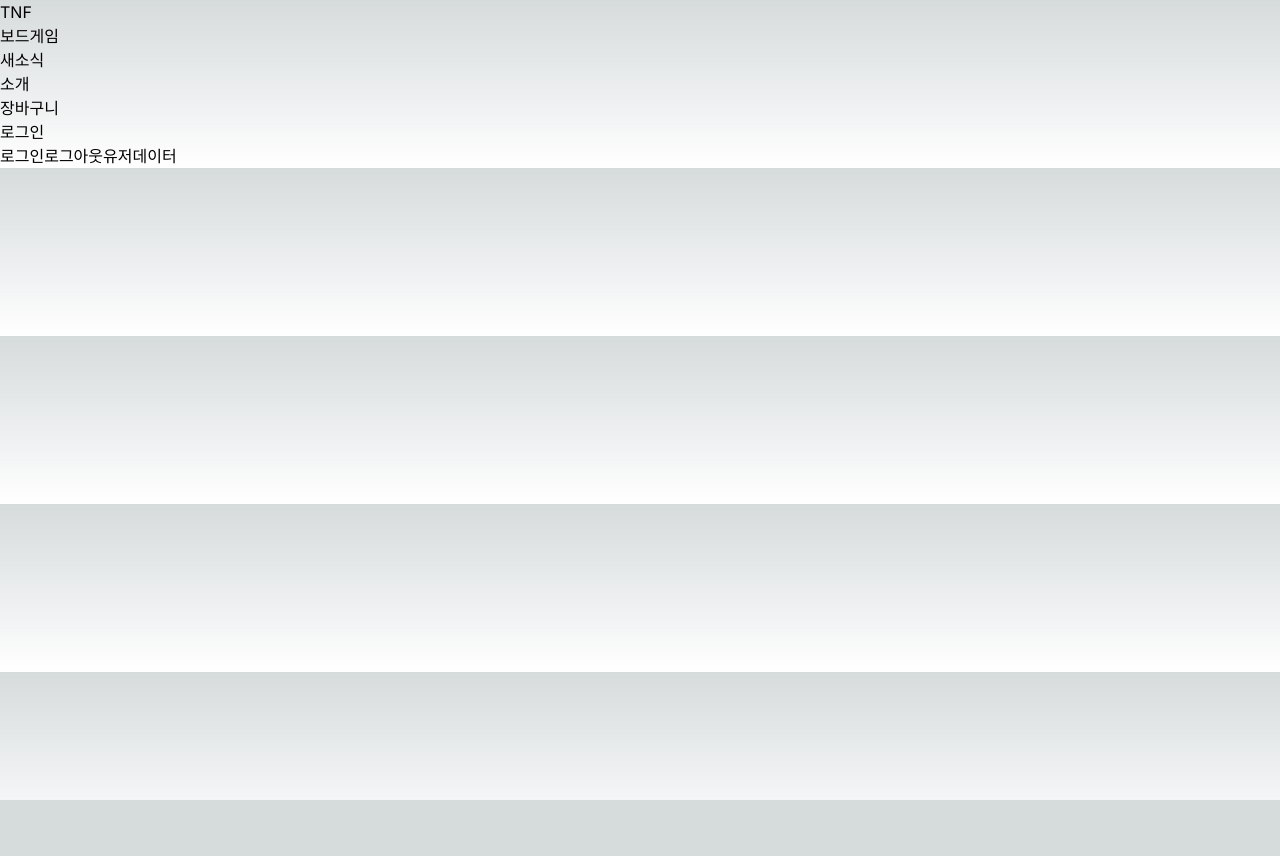
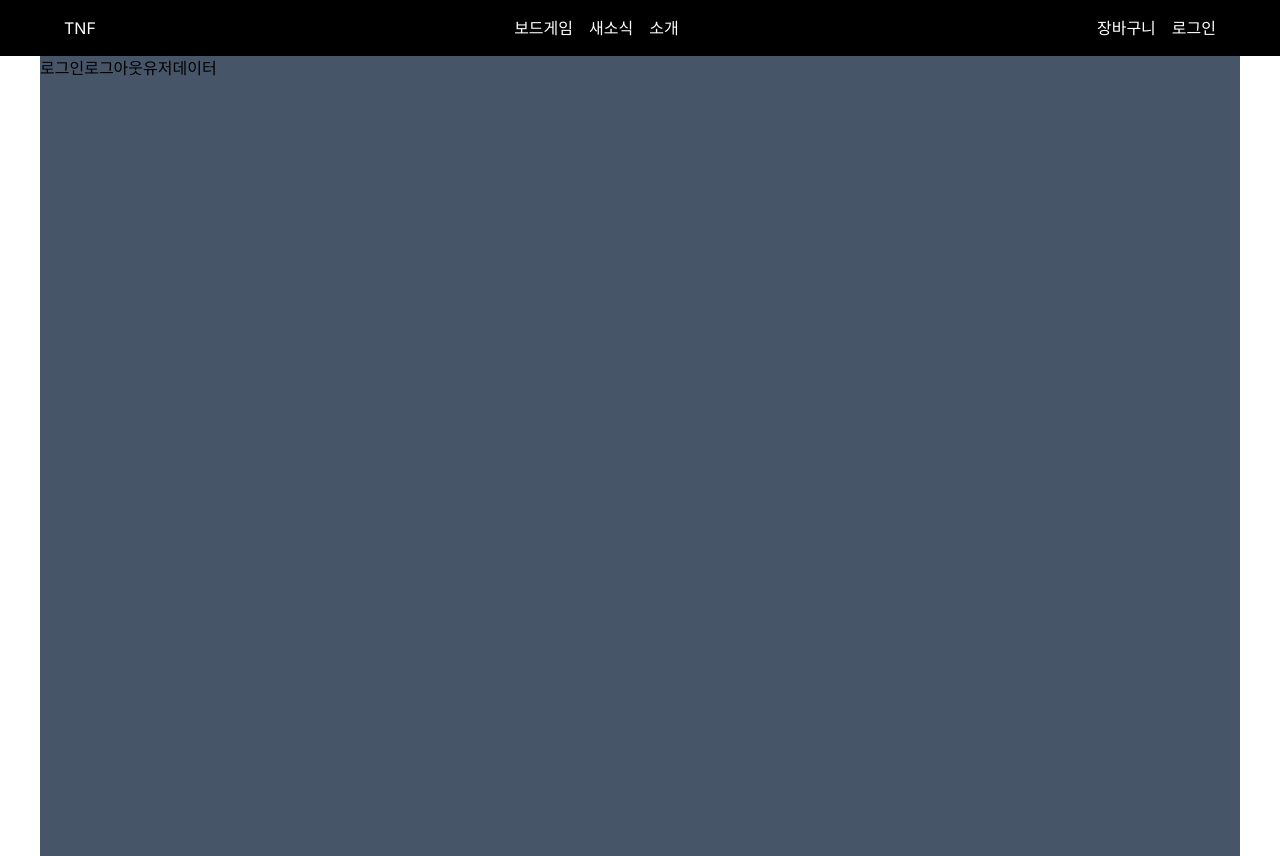
Before and after one commit to nsr1349/TNF, a Next.js app: page / in a window 1280 px wide. Before the commit the page ends 800 px from the top, so only its background shows below. Built offline with nearby package versions, Linux system fonts and the light colour scheme; no server answers.

Commit message:
feat: 레이아웃 대략 수정

```diff
--- a/src/app/globals.css
+++ b/src/app/globals.css
@@ -3,9 +3,7 @@
 @tailwind utilities;
 
 :root {
-  --foreground-rgb: 0, 0, 0;
-  --background-start-rgb: 214, 219, 220;
-  --background-end-rgb: 255, 255, 255;
+
 }
 
 @media (prefers-color-scheme: dark) {
@@ -17,13 +15,6 @@
 }
 
 body {
-  color: rgb(var(--foreground-rgb));
-  background: linear-gradient(
-      to bottom,
-      transparent,
-      rgb(var(--background-end-rgb))
-    )
-    rgb(var(--background-start-rgb));
 }
 
 @layer utilities {
--- a/src/app/layout.tsx
+++ b/src/app/layout.tsx
@@ -17,19 +17,23 @@ export default function RootLayout({
   return (
     <html lang="en">
       <body className={inter.className}>
-        <header>
+        <header className="bg-black text-white grid place-items-center">
+          <div className="py-4 px-6 flex justify-between w-full max-w-[1200px]">
             <div>TNF</div>
-          <nav>
+            <nav className="flex gap-4">
               <div>보드게임</div>
               <div>새소식</div>
               <div>소개</div>
             </nav>
-          <div>
+            <div className="flex gap-4">
               <div>장바구니</div>
               <div>로그인</div>
             </div>
+          </div>
         </header>
+        <main className="w-full max-w-[1200px] min-h-screen bg-slate-600 mx-auto">
           {children}
+        </main>
         <footer>
         </footer>
       </body>
```
Lines whose indentation alone changed are shown as unchanged.
